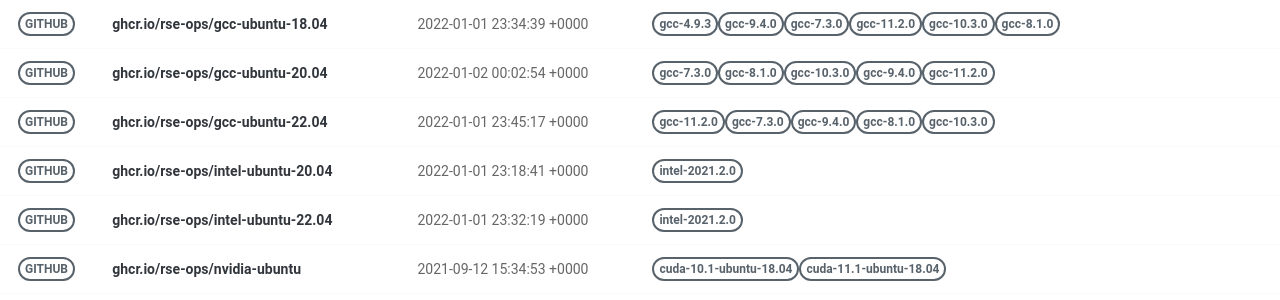
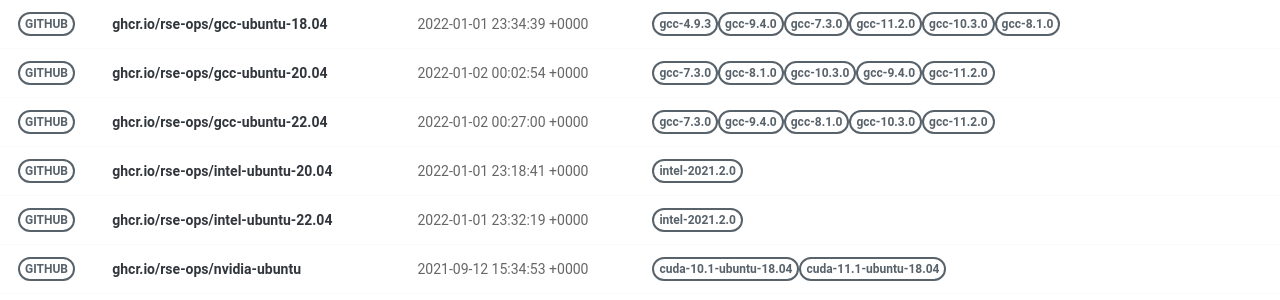
Before and after one commit to rse-ops/docker-images, a Jekyll site: the page built from pages/index.md, in a window 1280 px wide. Shown: the part 375-675 px from the top of the page. Built offline with Jekyll 4.4.1, drawn with Linux system fonts in a browser that asks for light colours; nearby versions of some CDN libraries.

Commit message:
Automated push to update library 2022-01-02

```diff
--- a/_library/ghcr.io-rse-ops-gcc-ubuntu-22.04.md
+++ b/_library/ghcr.io-rse-ops-gcc-ubuntu-22.04.md
@@ -1,14 +1,11 @@
 ---
 layout: container
 name: ghcr.io/rse-ops/gcc-ubuntu-22.04
-updated_at: 2022-01-01 23:45:17.999685
+updated_at: 2022-01-02 00:27:00.076306
 
 
 container_url: https://github.com/orgs/rse-ops/packages/container/package/gcc-ubuntu-22.04
 versions:
- - tag: gcc-11.2.0
-   dockerfile: https://github.com/rse-ops/docker-images/blob/main/ubuntu/gcc/Dockerfile
-   manifest: https://crane.ggcr.dev/manifest/ghcr.io/rse-ops/gcc-ubuntu-22.04:gcc-11.2.0
  - tag: gcc-7.3.0
    dockerfile: https://github.com/rse-ops/docker-images/blob/main/ubuntu/gcc/Dockerfile
    manifest: https://crane.ggcr.dev/manifest/ghcr.io/rse-ops/gcc-ubuntu-22.04:gcc-7.3.0
```
Also changed, not shown: other parts of _library/ghcr.io-rse-ops-gcc-ubuntu-22.04.md (+3 -0 lines).
